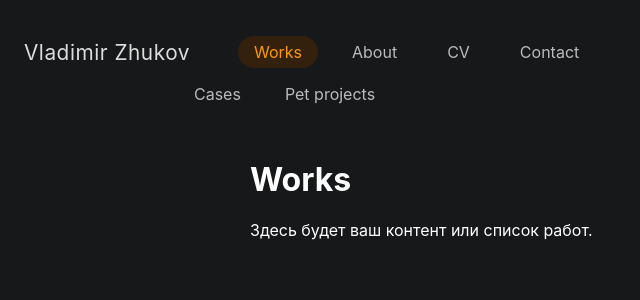
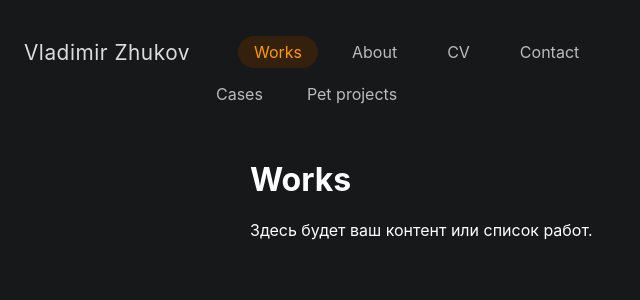
Before and after one commit to uxiscool/experience, a Jekyll site: the page built from index.md, in a window 1280 px wide. Shown: the top 300 px of the page, without its empty margins (0-640 px from the left). Built offline with Jekyll 4.4.1, drawn with Linux system fonts in a browser that asks for light colours.

Commit message:
Add files via upload

```diff
--- a/assets/css/main.css
+++ b/assets/css/main.css
@@ -36,7 +36,7 @@ header {
   flex-direction: row;
   gap: 12px;
   margin: 10px 0 0 0;    /* убираем левый отступ */
-  padding-left: 178px;    /* это и есть якорь — сдвиг под меню (178px — ширина лого+gap) */
+  padding-left: 200px;    /* это и есть якорь — сдвиг под меню (178px — ширина лого+gap) */
 }
 
 .nav-wrapper {
```
